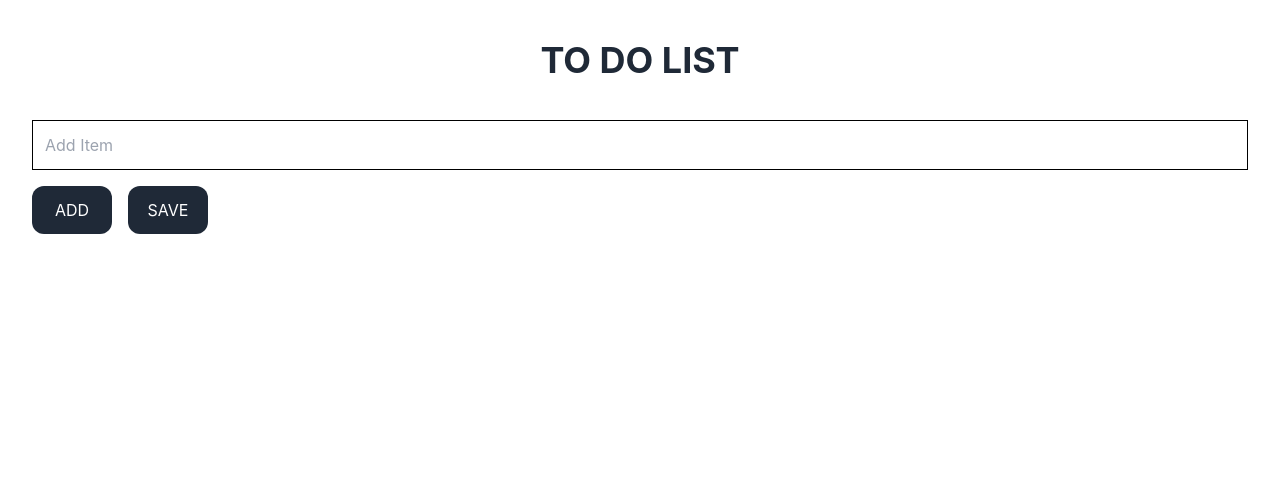
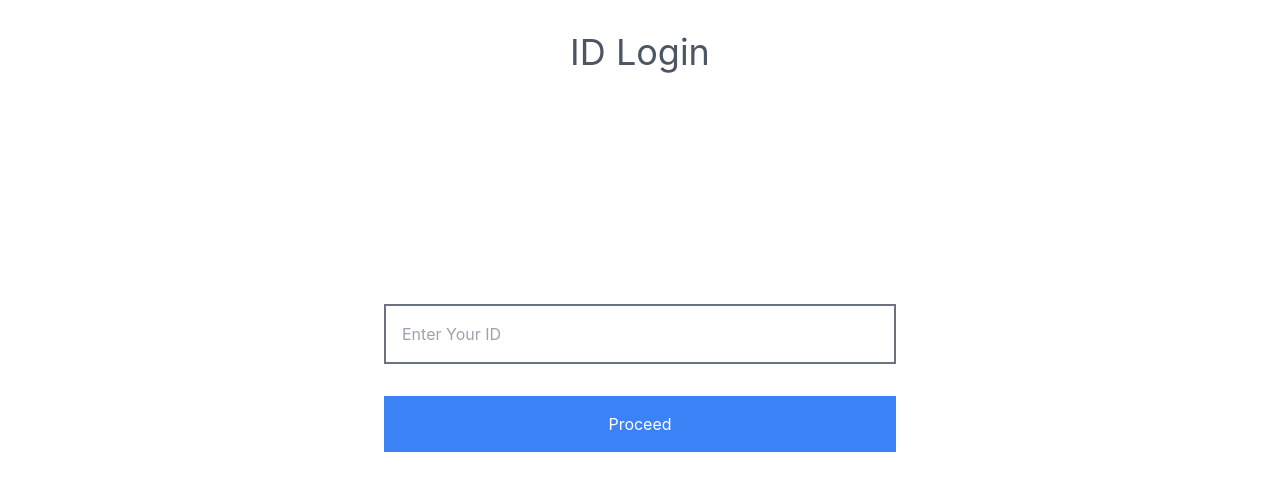
Before and after one commit to ammarbaig1/to-do-list, a React (Create React App) app: page / in a window 1280 px wide. Shown: the top 490 px of the page. Built offline with nearby package versions, Linux system fonts and the light colour scheme.

Commit message:
create id page

```diff
--- a/package.json
+++ b/package.json
@@ -8,6 +8,7 @@
     "@testing-library/user-event": "^13.5.0",
     "react": "^18.2.0",
     "react-dom": "^18.2.0",
+    "react-router-dom": "^6.22.1",
     "react-scripts": "5.0.1",
     "web-vitals": "^2.1.4"
   },
--- a/src/App.js
+++ b/src/App.js
@@ -1,11 +1,18 @@
 import logo from "./logo.svg";
+import React from "react";
 import "./App.css";
-import Home from "./components/home";
-
+import { BrowserRouter as Router, Routes, Route } from "react-router-dom";
+import Home from "./pages/home";
+import Login from "./pages/login";
 function App() {
   return (
     <>
-      <Home />
+      <Router>
+        <Routes>
+          <Route path="/" element={<Login />} />
+          <Route exact path="/home" element={<Home />} />
+        </Routes>
+      </Router>
     </>
   );
 }
--- /dev/null
+++ b/src/pages/login.js
@@ -0,0 +1,39 @@
+import React from "react";
+
+const login = () => {
+  const getUserID = () => {
+    const input = document.getElementById("input").value;
+    console.log(input);
+    clearInputField();
+  };
+
+  const clearInputField = () => {
+    const input = (document.getElementById("input").value = "");
+  };
+
+  return (
+    <div>
+      <div>
+        <h1 className="text-4xl text-gray-600 text-center p-8">ID Login</h1>
+        <div class="w-[40%] h-[100vh] m-auto flex items-center justify-center">
+          <div className="h-[50%] w-full ">
+            <input
+              id="input"
+              className="p-4 border-gray-500 border-2 w-full"
+              type="text"
+              placeholder="Enter Your ID"
+            />
+            <button
+              onClick={getUserID}
+              class="p-4 text-center bg-blue-500 w-full mt-8 text-white"
+            >
+              Proceed
+            </button>
+          </div>
+        </div>
+      </div>
+    </div>
+  );
+};
+
+export default login;
```
Also changed, not shown: src/index.js (+7 -6 lines), src/pages/home.js (renamed from src/components/home.js), 1 other file (tests, documents, lock files or other folders).
